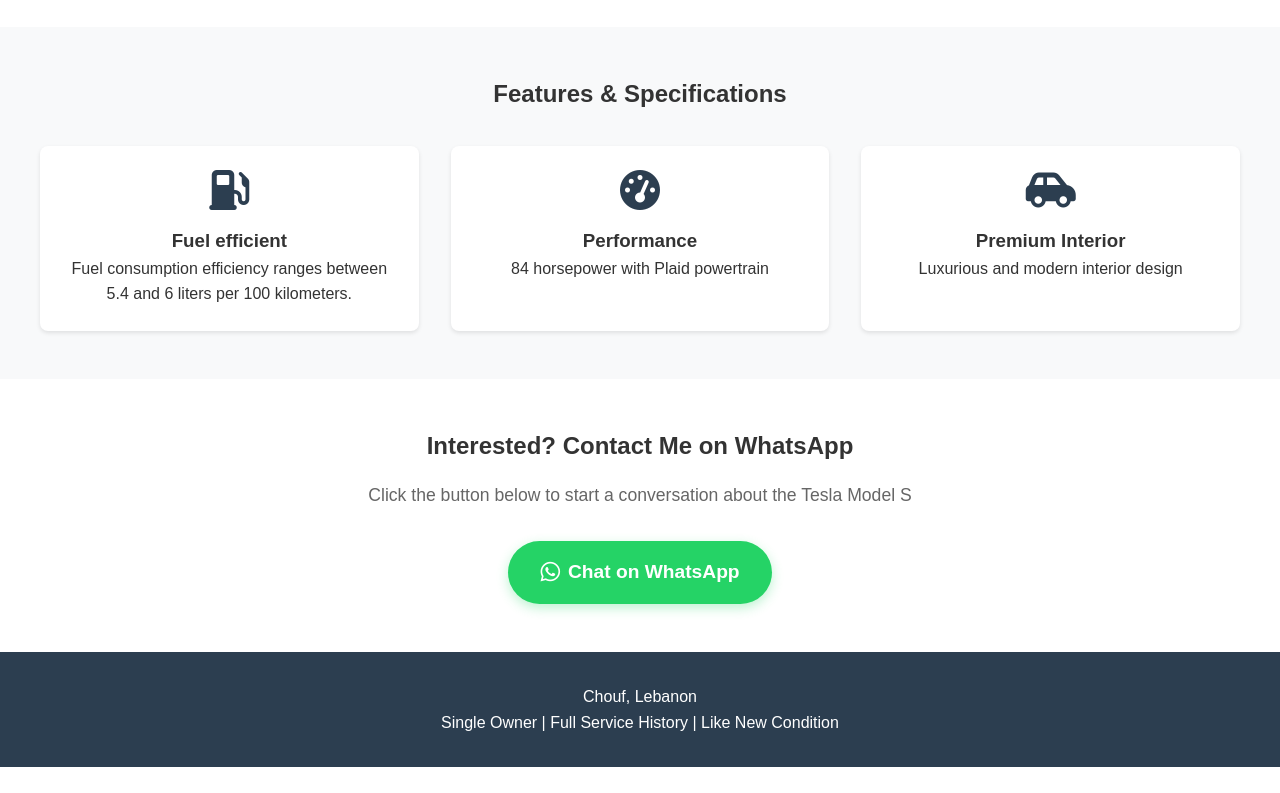
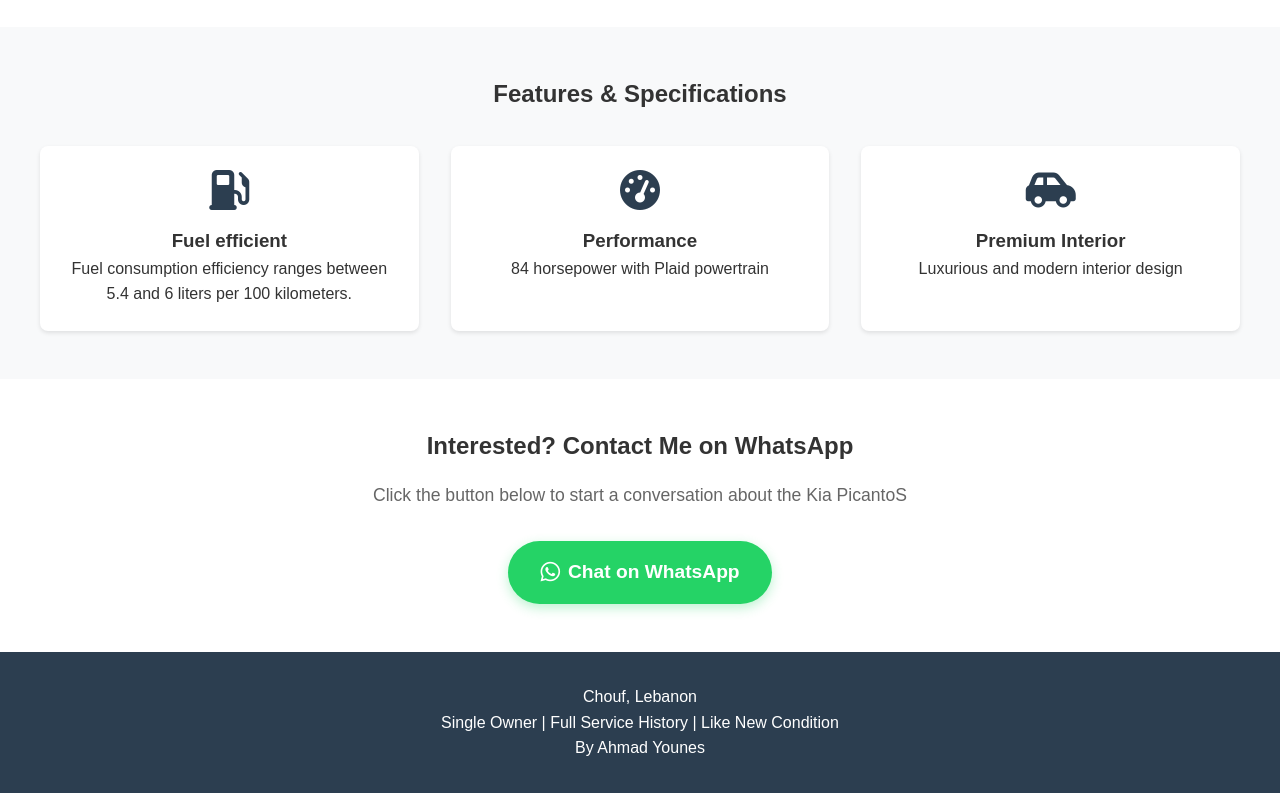
Before and after one commit to Tawwerdev/product-page, a plain HTML site: page index.html in a window 1280 px wide. Shown: the part 1452-2245 px from the top of the page. Before the commit the page ends 2219 px from the top, so only its background shows below. Drawn offline with Linux system fonts and the light colour scheme.

Commit message:
Update index.html

```diff
--- a/index.html
+++ b/index.html
@@ -70,8 +70,8 @@
 
         <section class="contact">
             <h2>Interested? Contact Me on WhatsApp</h2>
-            <p class="contact-text">Click the button below to start a conversation about the Tesla Model S</p>
-            <a href="https://wa.me/1234567890?text=Hi,%20I'm%20interested%20in%20your%20Tesla%20Model%20S" class="whatsapp-button" target="_blank">
+            <p class="contact-text">Click the button below to start a conversation about the Kia PicantoS</p>
+            <a href="https://wa.me/1234567890?text=Hi,%20I'm%20interested%20in%20your%20Kia%20Picanto" class="whatsapp-button" target="_blank">
                 <i class="fa-brands fa-whatsapp"></i>
                 Chat on WhatsApp
             </a>
@@ -87,6 +87,7 @@
     <footer>
         <p>Chouf, Lebanon</p>
         <p>Single Owner | Full Service History | Like New Condition</p>
+        <p>By Ahmad Younes</p>
     </footer>
 
     <script src="js/main.js"></script>
```
